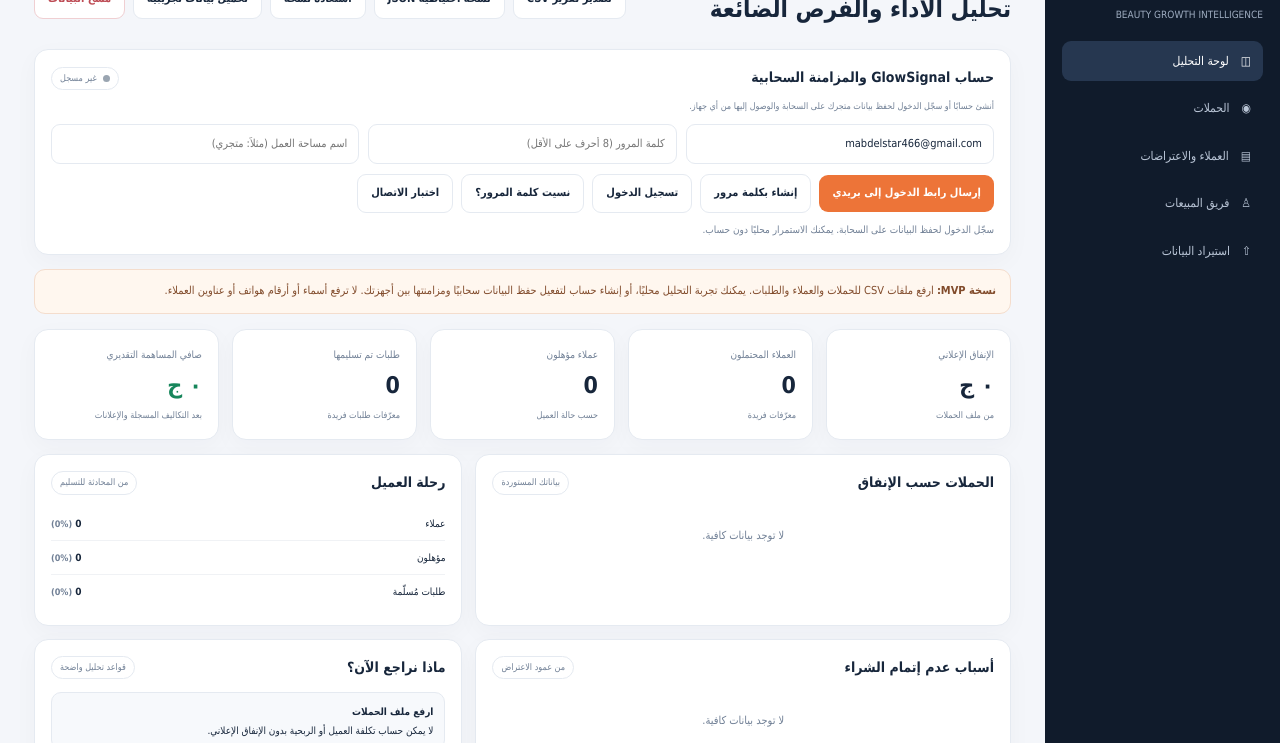
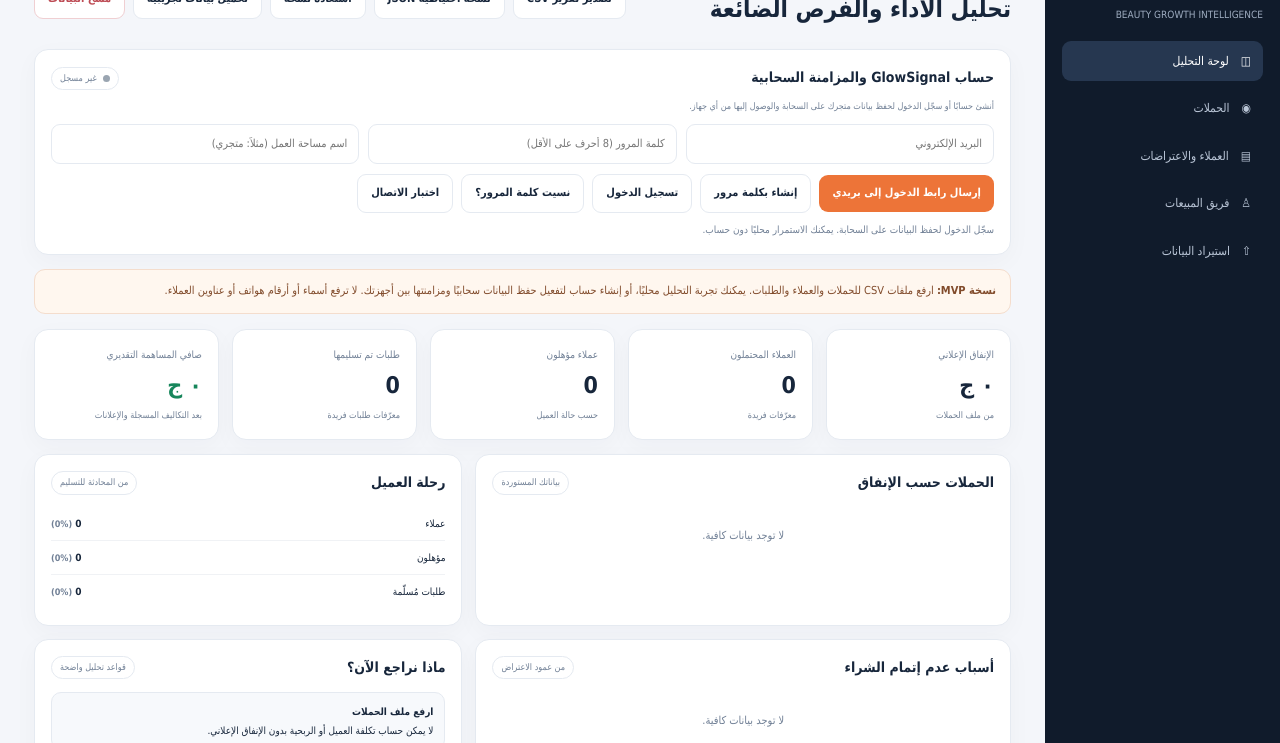
Before and after one commit to mabdelstar466-dotcom/profitos-egypt, a plain HTML site: page workspace.html in a window 1280 px wide. Shown: the part 57-800 px from the top of the page. Drawn offline with nearby package versions, Linux system fonts and the light colour scheme.

Commit message:
Remove personal email prefill from public workspace

```diff
--- a/workspace.html
+++ b/workspace.html
@@ -29,7 +29,7 @@
 <section class="card authbox" id="authCard">
 <div class="cardhead"><h2>حساب GlowSignal والمزامنة السحابية</h2><span class="tag cloudpill" id="cloudStatus">غير متصل</span></div>
 <div id="authLoggedOut"><p class="hint">أنشئ حسابًا أو سجّل الدخول لحفظ بيانات متجرك على السحابة والوصول إليها من أي جهاز.</p>
-<div class="authgrid"><input id="authEmail" type="email" autocomplete="email" value="mabdelstar466@gmail.com" placeholder="البريد الإلكتروني"><input id="authPassword" type="password" autocomplete="current-password" placeholder="كلمة المرور (8 أحرف على الأقل)"><input id="workspaceName" type="text" placeholder="اسم مساحة العمل (مثلاً: متجري)"></div>
+<div class="authgrid"><input id="authEmail" type="email" autocomplete="email" placeholder="البريد الإلكتروني"><input id="authPassword" type="password" autocomplete="current-password" placeholder="كلمة المرور (8 أحرف على الأقل)"><input id="workspaceName" type="text" placeholder="اسم مساحة العمل (مثلاً: متجري)"></div>
 <div class="authactions"><button class="btn" id="magicLinkBtn">إرسال رابط الدخول إلى بريدي</button><button class="btn secondary" id="signupBtn">إنشاء بكلمة مرور</button><button class="btn secondary" id="loginBtn">تسجيل الدخول</button><button class="btn secondary" id="forgotBtn">نسيت كلمة المرور؟</button><button class="btn secondary" id="testConnectionBtn">اختبار الاتصال</button><button class="btn hidden" id="saveNewPasswordBtn">حفظ كلمة المرور الجديدة</button></div></div>
 <div id="authLoggedIn" class="hidden"><div class="row"><b id="signedInEmail"></b><span class="tag" id="workspaceLabel">مساحة العمل</span><button class="btn secondary" id="logoutBtn">تسجيل الخروج</button></div></div>
 <div class="authfeedback" id="authFeedback">بيانات CSV لا تُرفع قبل تسجيل الدخول. استخدم معرّفات مجهولة ولا ترفع أسماء أو أرقام هواتف العملاء.</div></section>
```
